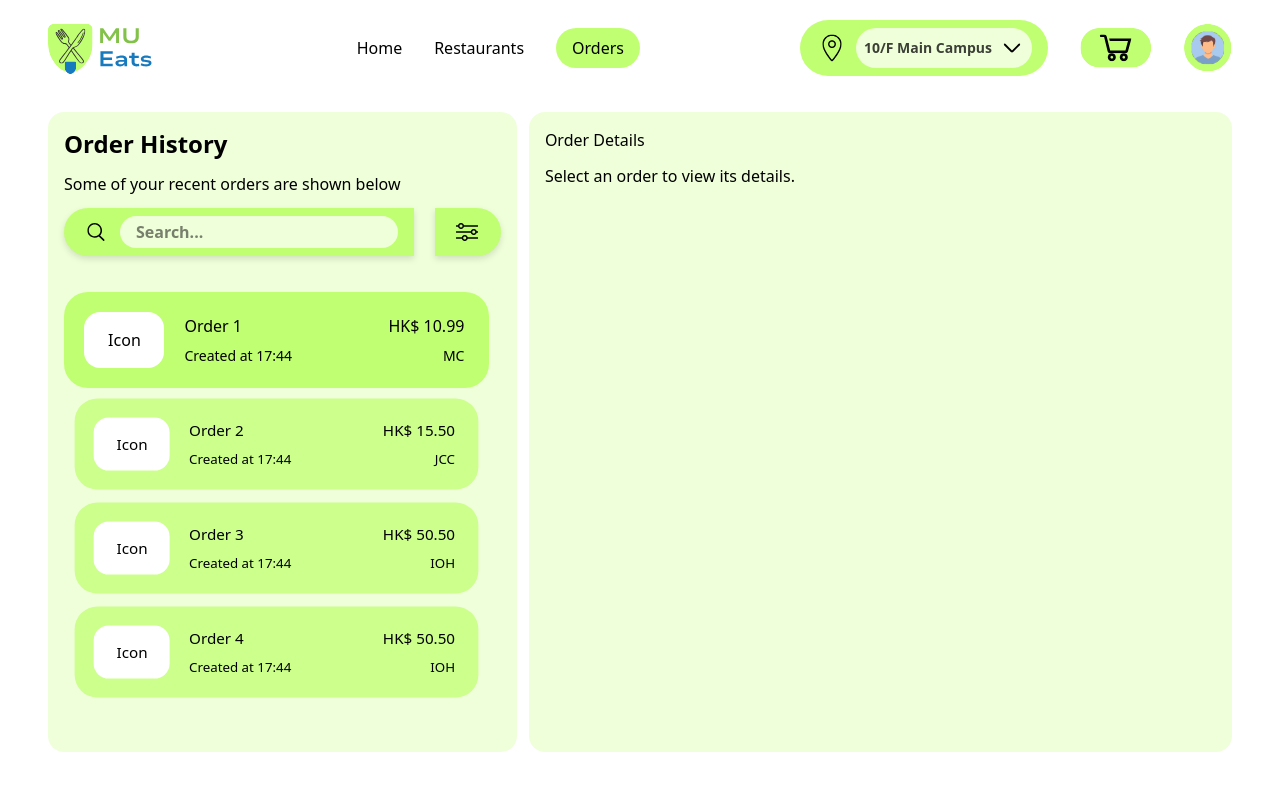
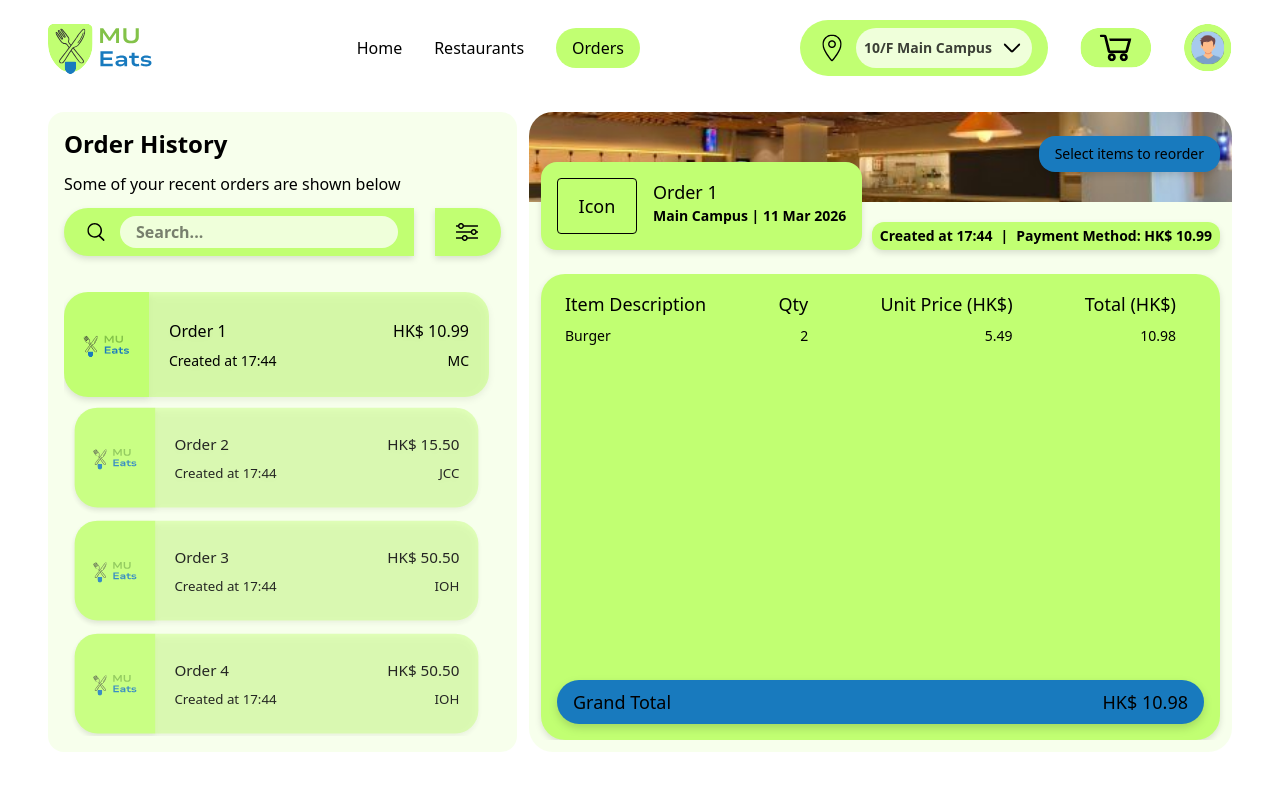
Before and after one commit to JGMS1234/mueats, a Next.js app: page /orders in a window 1280 px wide. Shown: the top 790 px of the page. Built offline with nearby package versions, Linux system fonts and the light colour scheme.

Commit message:
Made a rough template for order history page

```diff
--- a/app/(root)/globals.css
+++ b/app/(root)/globals.css
@@ -13,7 +13,7 @@
 
 /* width */
 ::-webkit-scrollbar {
-	@apply w-1.5 h-1.5;
+	@apply w-0 h-0;
 }
 
 /* Track */
--- a/app/(root)/orders/page.jsx
+++ b/app/(root)/orders/page.jsx
@@ -11,6 +11,13 @@ const page = () => {
 					currency: 'HK$',
 					campusName: 'MC',
 					createdAt: new Date(),
+					items: [
+						{
+							name: 'Burger',
+							qty: 2,
+							price: 5.49,
+						},
+					],
 				},
 				{
 					orderName: 'Order 2',
@@ -18,6 +25,13 @@ const page = () => {
 					currency: 'HK$',
 					campusName: 'JCC',
 					createdAt: new Date(),
+					items: [
+						{
+							name: 'Fries',
+							qty: 1,
+							price: 3.99,
+						},
+					],
 				},
 				{
 					orderName: 'Order 3',
@@ -25,6 +39,13 @@ const page = () => {
 					currency: 'HK$',
 					campusName: 'IOH',
 					createdAt: new Date(),
+					items: [
+						{
+							name: 'Fries',
+							qty: 1,
+							price: 3.99,
+						},
+					],
 				},
 				{
 					orderName: 'Order 4',
@@ -32,6 +53,13 @@ const page = () => {
 					currency: 'HK$',
 					campusName: 'IOH',
 					createdAt: new Date(),
+					items: [
+						{
+							name: 'Fries',
+							qty: 1,
+							price: 3.99,
+						},
+					],
 				},
 			]}
 		/>
--- a/app/components/ItemCard.jsx
+++ b/app/components/ItemCard.jsx
@@ -1,9 +1,6 @@
 'use client';
-import { formatCurrency, formatNumber } from '@/lib/utils';
+import { formatCurrency, formatNumber } from '../lib/utils';
 import clsx from 'clsx';
-import EditIcon from '@/icons/pencil (edit).svg';
-import DelIcon from '@/icons/bin 1 (delete).svg';
-import React from 'react';
 
 const ItemCard = ({
 	data,
@@ -18,7 +15,7 @@ const ItemCard = ({
 	return (
 		<div
 			className={clsx(
-				'flex flex-col justify-between text-left w-full h-full flex-1 p-4 bg-slate-400/25 rounded-xl backdrop-blur-lg text-nowrap',
+				'flex flex-col justify-between text-left drop-shadow-md w-full h-full flex-1 p-4 bg-(--primary-colour) rounded-3xl text-nowrap',
 				// [!show && 'pt-10 h-[calc(100%-2rem)]']
 			)}>
 			<div className='flex flex-col gap-2 pr-2 pb-2 w-full items-center h-[80%] overflow-y-auto relative'>
@@ -63,33 +60,6 @@ const ItemCard = ({
 							</span>
 						))}
 					</div>
-					{show && (
-						<div className='flex flex-col gap-2 pl-3'>
-							{show && <span className='sticky top-0 self-end'>Action</span>}
-							{data.map((_, index) => (
-								<div
-									key={index}
-									className={clsx(
-										'text-xs flex items-center',
-										[show && 'gap-2'],
-										[!show && 'justify-center'],
-									)}>
-									<span
-										onClick={() => handleEditItem(index)}
-										className='bg-linear-to-tr from-slate-600 to-stone-800 px-2 py-1 rounded-md hover:cursor-pointer hover:scale-105 transition-all duration-300 ease-in-out'>
-										<EditIcon />
-									</span>
-									{show && (
-										<span
-											onClick={() => handleDeleteItem(index)}
-											className='bg-linear-to-tr from-slate-600 to-stone-800 px-2 py-1 rounded-md hover:cursor-pointer hover:scale-105 transition-all duration-300 ease-in-out'>
-											<DelIcon />
-										</span>
-									)}
-								</div>
-							))}
-						</div>
-					)}
 				</div>
 			</div>
 
@@ -99,7 +69,7 @@ const ItemCard = ({
 				</div>
 			)}
 			{(!isWarning || isEdit) && (
-				<div className='flex self-center justify-between fade-in-animation mt-2 p-2 w-full rounded-xl bg-linear-to-tr from-slate-700 to-stone-500'>
+				<div className='flex self-center justify-between drop-shadow-lg fade-in-animation mt-2 py-2 px-4 w-full rounded-3xl bg-(--accent) backdrop-blur-lg'>
 					<span>Grand Total</span>
 					<span>
 						{formatCurrency(
--- a/app/components/OrderCard.jsx
+++ b/app/components/OrderCard.jsx
@@ -1,6 +1,8 @@
 'use client';
 import { formatCurrency, formatTime, formatDate } from '../lib/utils';
 import clsx from 'clsx';
+import FoodLogo from '../(root)/icon.svg';
+import Image from 'next/image';
 
 const OrderCard = ({
 	orderName,
@@ -25,22 +27,20 @@ const OrderCard = ({
 	return (
 		<div
 			className={clsx(
-				'flex items-center justify-center w-full px-4 py-5 gap-4 rounded-3xl cursor-pointer scale-85 opacity-65 active:scale-100 transition-all ease-in-out duration-300',
-				[
-					position == orderIdx && window.innerWidth > 768
-						? 'scale-100 opacity-100 hover:opacity-100 bg-(--primary-colour)'
-						: 'scale-95 opacity-100 bg-(--primary-colour)',
-				],
-				[
-					position != orderIdx &&
-						'bg-(--primary-colour)/75 hover:bg-(--primary-colour) hover:scale-94',
-				],
+				'flex items-center justify-center w-full h-[25vh] rounded-3xl cursor-pointer drop-shadow-md scale-95 active:scale-100 transition-all ease-in-out duration-300',
+				[position == orderIdx && 'scale-100'],
+				[position != orderIdx && 'hover:scale-94 opacity-85 hover:opacity-100'],
 			)}
 			onClick={() => onclick()}>
-			<div className='h-14 w-20 flex items-center justify-center hover:scale-[1.025] active:scale-100 rounded-2xl bg-white transition-all ease-in-out duration-300'>
-				Icon
+			<div className='h-full w-[20%] py-2 px-4 flex items-center justify-center rounded-l-3xl bg-(--primary-colour)'>
+				<Image
+					src={FoodLogo}
+					alt='Icon'
+					className='size-16 hover:scale-[1.025] active:scale-100 rounded-2xl transition-all ease-in-out duration-300'
+				/>
 			</div>
-			<div className='flex flex-col gap-2 w-72'>
+
+			<div className='flex flex-col gap-2 w-[80%] h-full justify-center bg-(--primary-colour)/50 rounded-r-3xl py-2 px-4'>
 				<div className='flex justify-between'>
 					<span className='hidden md:inline px-1 text-[16px] text-nowrap'>
 						{orderName.length <= 13
--- a/app/components/OrderHistory.jsx
+++ b/app/components/OrderHistory.jsx
@@ -1,14 +1,32 @@
 'use client';
 import { React, useState } from 'react';
 import OrderCard from './OrderCard';
+import ItemCard from './ItemCard';
+import Image from 'next/image';
+import Backdrop from '../../public/images/Backdrop.png';
+import { formatCurrency, formatTime, formatDate } from '../lib/utils';
+import clsx from 'clsx';
 import SearchBar from './SearchBar';
 
 const OrderHistory = ({ orders }) => {
 	const [selectedOrder, setSelectedOrder] = useState(0);
+	const [isToggled, setIsToggled] = useState(false);
+	const [isWarning, setIsWarning] = useState(false);
+	const [warning, setWarning] = useState('');
+
+	const dateOrTIme = (date) => {
+		const currentTime = new Date();
+		const createdAt = new Date(date);
+		if (currentTime.toDateString() == createdAt.toDateString()) {
+			return `Created at ${formatTime(createdAt, '24-hour')}`;
+		} else {
+			return `${formatDate(createdAt)}`;
+		}
+	};
 
 	return (
 		<div className='md:flex md:gap-3 h-full w-full'>
-			<div className='flex flex-col w-[40%] h-full items-start rounded-2xl gap-3 p-4 bg-(--secondary-colour)'>
+			<div className='flex flex-col w-[40%] h-full items-start rounded-2xl gap-3 p-4 bg-(--secondary-colour)/50'>
 				<h1 className='font-semibold text-2xl'>Order History</h1>
 				<p>Some of your recent orders are shown below</p>
 				<SearchBar />
@@ -28,9 +46,85 @@ const OrderHistory = ({ orders }) => {
 					))}
 				</div>
 			</div>
-			<div className='flex flex-col gap-3 rounded-2xl w-[60%] h-full p-4 bg-(--secondary-colour)'>
-				<h2>Order Details</h2>
-				<p>Select an order to view its details.</p>
+			<div
+				className={clsx(
+					'w-full h-full md:w-[60%] pb-3 text-lg rounded-3xl bg-(--secondary-colour)/50',
+					[
+						!isToggled
+							? 'hidden md:flex flex-col gap-3 items-center'
+							: 'flex flex-col gap-3 items-center',
+					],
+				)}>
+				<div className='w-full relative h-[20%] md:h-[22%]'>
+					<Image
+						src={Backdrop}
+						priority
+						alt='Backdrop'
+						className='h-[65%] w-full object-cover rounded-t-3xl'
+					/>
+					<div
+						className={clsx(
+							'absolute md:bottom-0 md:left-3 flex text-base md:text-lg p-4 w-[90%] drop-shadow-md md:w-fit rounded-2xl bg-(--primary-colour)',
+							[isToggled && 'top-6 translate-x-[-49.75%] ml-[50%]'],
+						)}>
+						<div className='h-10 w-14 md:h-14 md:w-20 mr-4 flex items-center justify-center border-solid rounded-sm border border-black'>
+							Icon
+						</div>
+						<div className='flex flex-col text-nowrap max-w-[80%] overflow-y-auto'>
+							{orders[selectedOrder].orderName}
+							<span className='text-xs md:text-sm font-semibold'>
+								{`${'Main Campus' || orders[selectedOrder].campusName} | ${
+									orders[selectedOrder].createdAt.toDateString() ==
+									new Date().toDateString()
+										? formatDate(orders[selectedOrder].createdAt)
+										: 'Created at ' +
+											formatTime(orders[selectedOrder].createdAt, '24-hour')
+								}`}
+							</span>
+						</div>
+					</div>
+					<div className='absolute hidden md:flex gap-2 drop-shadow-md bottom-0 right-3 px-2 py-1 text-sm font-semibold w-fit bg-(--primary-colour) rounded-xl'>
+						{`${dateOrTIme(orders[selectedOrder].createdAt)}`}
+						<span>|</span>
+						<div>
+							Payment Method:{' '}
+							{formatCurrency(
+								orders[selectedOrder].amount,
+								orders[selectedOrder].currency,
+							)}
+						</div>
+					</div>
+
+					<button className='text-sm absolute drop-shadow-md top-6 right-3 bg-(--accent) py-2 px-4 cursor-pointer hover:scale-105 active:scale-100 transition-all ease-in-out duration-300 rounded-2xl'>
+						Select items to reorder
+					</button>
+				</div>
+
+				<div
+					className={clsx(
+						'hidden md:flex justify-center w-full px-3 relative',
+					)}>
+					{isWarning && isToggled && (
+						<div
+							className={clsx(
+								'bg-slate-400/25 absolute bottom-6 left-[50%] translate-x-[-50%] w-fit px-4 rounded-lg backdrop-blur-lg',
+								[isWarning ? 'fade-in-animation' : 'fade-out-animation'],
+							)}>
+							{warning}
+						</div>
+					)}
+				</div>
+
+				<div className='relative hidden md:flex flex-col gap-2 overflow-y-auto flex-1 w-full px-3'>
+					<ItemCard
+						data={orders[selectedOrder].items}
+						currency={orders[selectedOrder].currency}
+						// handleEditItem={(idx) => handleEdit('items', idx)}
+						isWarning={isWarning}
+						warning={warning}
+						// handleDeleteItem={(idx) => handleItemDelete(idx)}
+					/>
+				</div>
 			</div>
 		</div>
 	);
```
Also changed, not shown: public/images/Backdrop.png (added), public/images/Subway.png (added).
